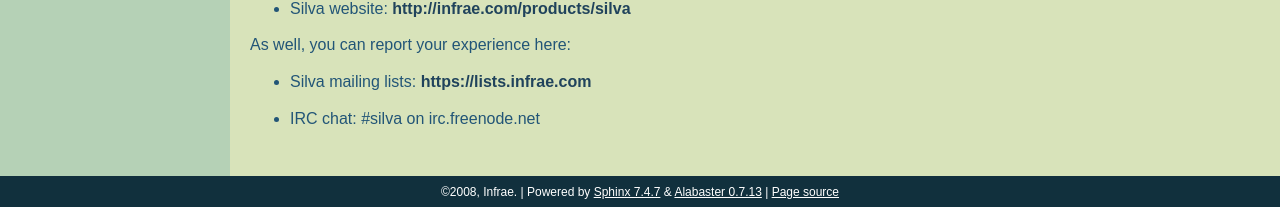
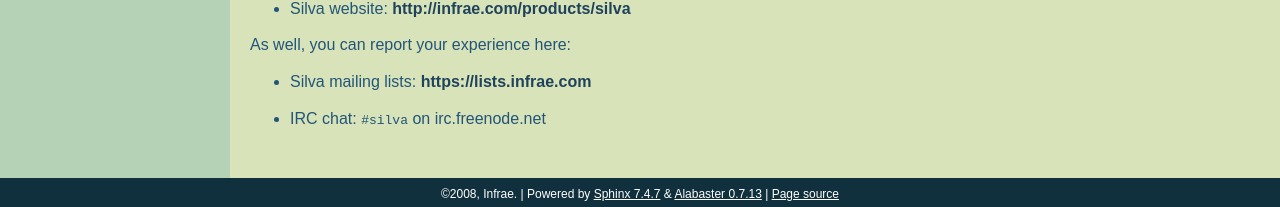
Before and after one commit to silvacms/documentation, a Sphinx documentation site: the page built from source/silva/index.rst, in a window 1280 px wide. Shown: the part 1194-1401 px from the top of the page. Built offline with Sphinx 7.4.7, drawn with Linux system fonts in a browser that asks for light colours; pages that are not in the unit, such as notebooks, are missing from menus.

Commit message:
Presentation.

```diff
--- a/source/silva/index.rst
+++ b/source/silva/index.rst
@@ -46,4 +46,4 @@
 
 - Silva mailing lists: https://lists.infrae.com
 
-- IRC chat: #silva on irc.freenode.net
+- IRC chat: ``#silva`` on irc.freenode.net
```
